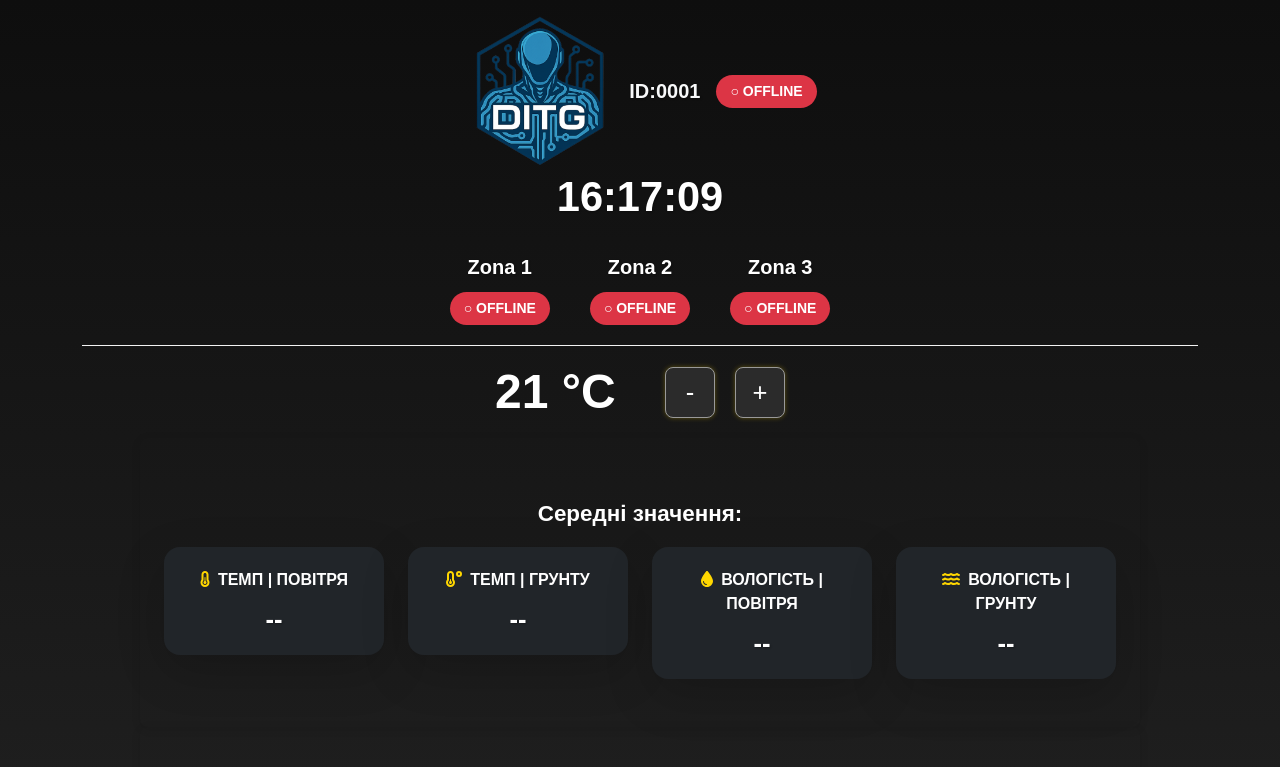
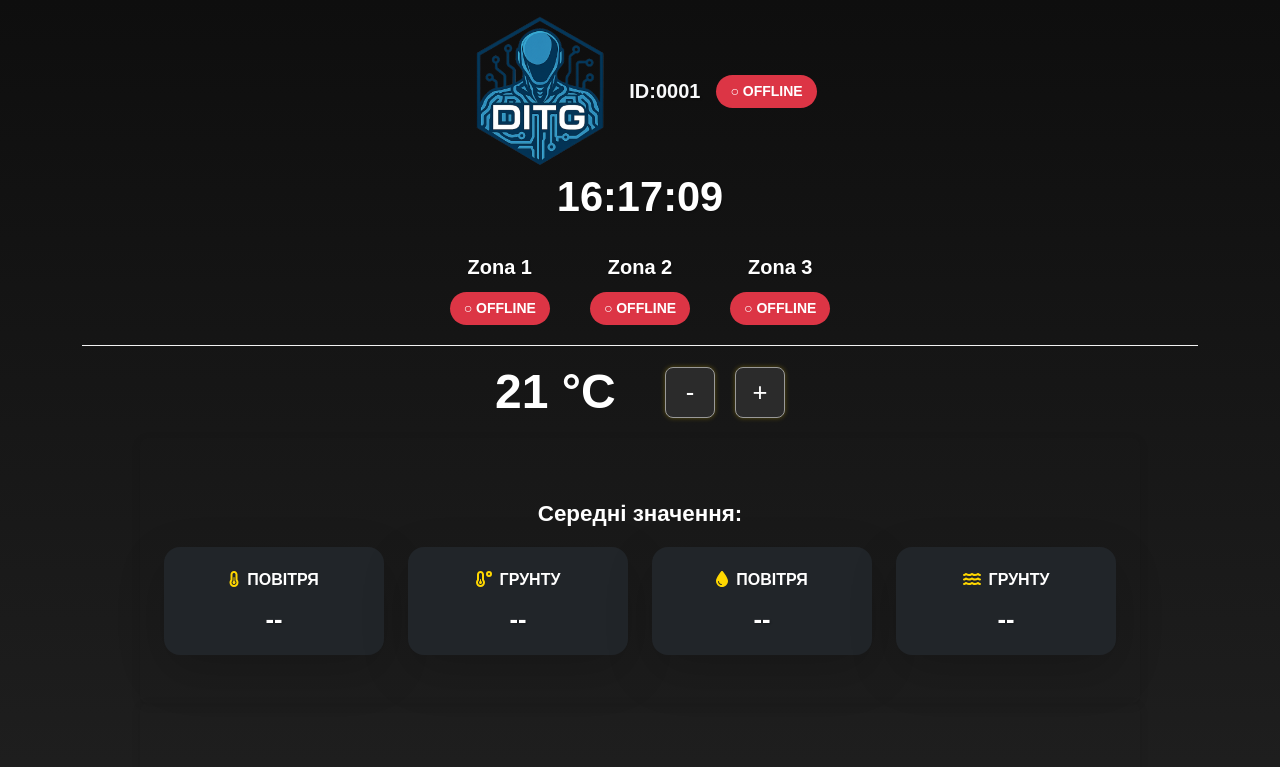
Before and after one commit to DITGDIGENTIS/ditgdigentis, a Next.js app: page / in a window 1280 px wide. Shown: the top 767 px of the page. Built offline with nearby package versions, Linux system fonts and the light colour scheme; no server answers.

Commit message:
ZonaAverage

```diff
--- a/src/components/ZonaAverageBlock.tsx
+++ b/src/components/ZonaAverageBlock.tsx
@@ -61,22 +61,22 @@ export default function ZonaAverageBlock() {
 
   const cards = [
     {
-      id: "ТЕМП | ПОВІТРЯ",
+      id: "ПОВІТРЯ",
       icon: faThermometerHalf,
       value: airTemp,
     },
     {
-      id: "ТЕМП | ГРУНТУ",
+      id: "ГРУНТУ",
       icon: faTemperatureLow,
       value: soilTemp,
     },
     {
-      id: "ВОЛОГІСТЬ | ПОВІТРЯ",
+      id: "ПОВІТРЯ",
       icon: faTint,
       value: airHumidity,
     },
     {
-      id: "ВОЛОГІСТЬ | ГРУНТУ",
+      id: "ГРУНТУ",
       icon: faWater,
       value: soilHumidity,
     },
```
